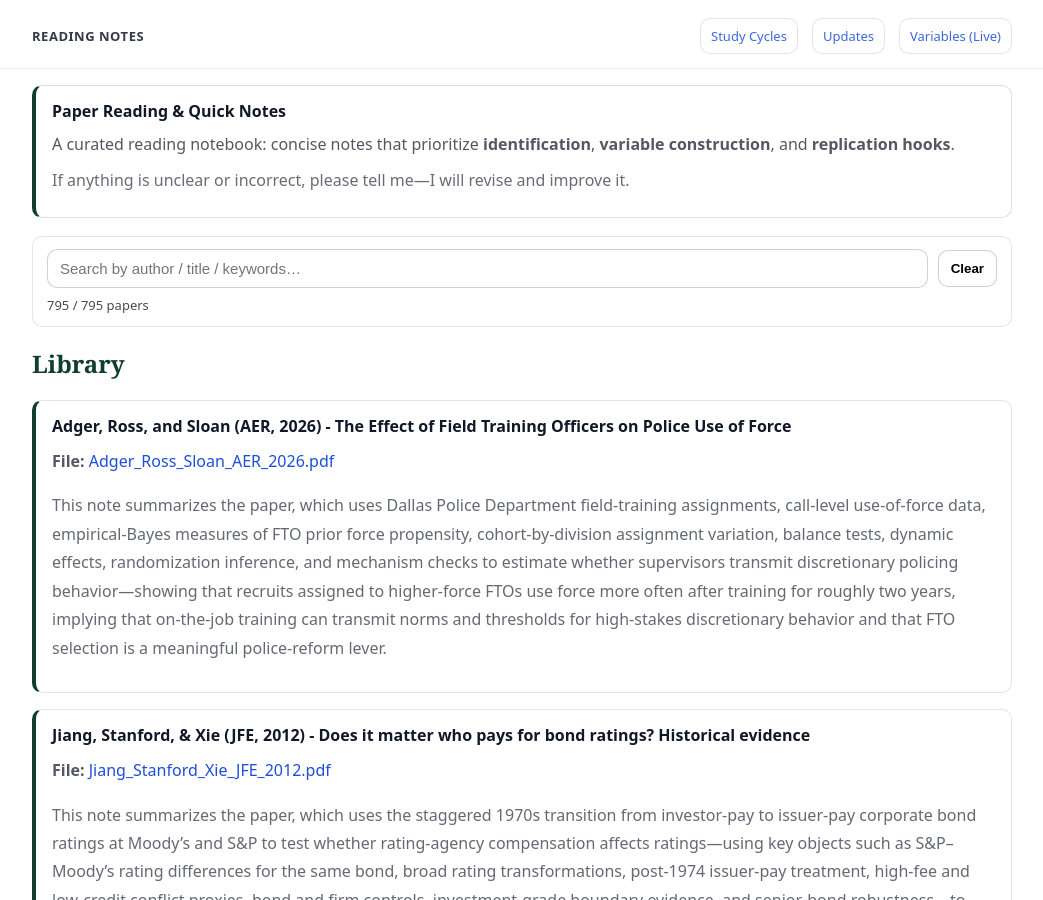
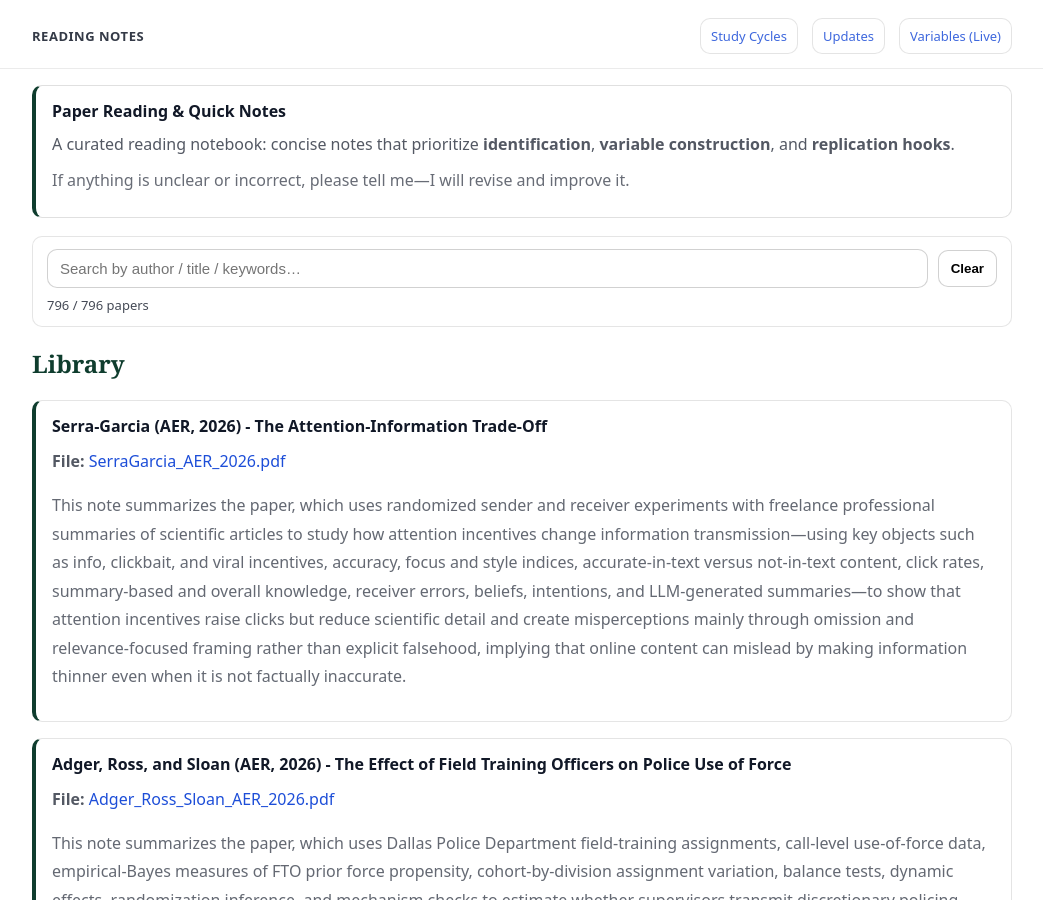
Before and after one commit to yaxinzn/study-archive, a Jekyll site: the page built from reading/index.md, in a window 1280 px wide and 900 px high. Shown: the whole window, without its empty margins (118-1161 px from the left). Built offline with Jekyll 4.4.1, drawn with Linux system fonts in a browser that asks for light colours.

Commit message:
Reading: add/update SerraGarcia_AER_2026.pdf

```diff
--- a/_data/reading.yml
+++ b/_data/reading.yml
@@ -1,3 +1,7 @@
+- title: "Serra-Garcia (AER, 2026) - The Attention-Information Trade-Off"
+  file: "SerraGarcia_AER_2026.pdf"
+  desc: "This note summarizes the paper, which uses randomized sender and receiver experiments with freelance professional summaries of scientific articles to study how attention incentives change information transmission—using key objects such as info, clickbait, and viral incentives, accuracy, focus and style indices, accurate-in-text versus not-in-text content, click rates, summary-based and overall knowledge, receiver errors, beliefs, intentions, and LLM-generated summaries—to show that attention incentives raise clicks but reduce scientific detail and create misperceptions mainly through omission and relevance-focused framing rather than explicit falsehood, implying that online content can mislead by making information thinner even when it is not factually inaccurate."
+
 - title: "Adger, Ross, and Sloan (AER, 2026) - The Effect of Field Training Officers on Police Use of Force"
   file: "Adger_Ross_Sloan_AER_2026.pdf"
   desc: "This note summarizes the paper, which uses Dallas Police Department field-training assignments, call-level use-of-force data, empirical-Bayes measures of FTO prior force propensity, cohort-by-division assignment variation, balance tests, dynamic effects, randomization inference, and mechanism checks to estimate whether supervisors transmit discretionary policing behavior—showing that recruits assigned to higher-force FTOs use force more often after training for roughly two years, implying that on-the-job training can transmit norms and thresholds for high-stakes discretionary behavior and that FTO selection is a meaningful police-reform lever."
```
Also changed, not shown: 1 other file.
